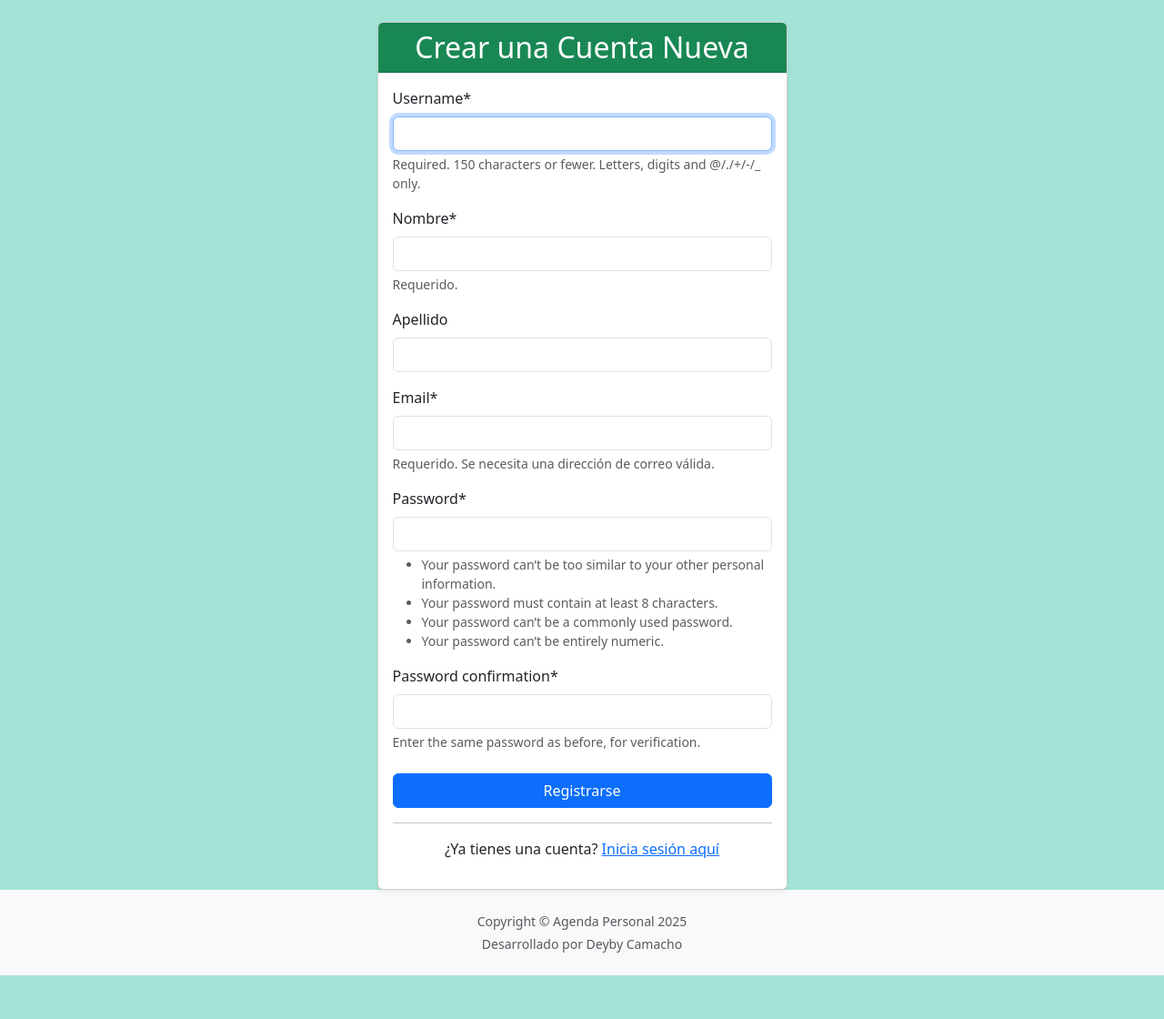
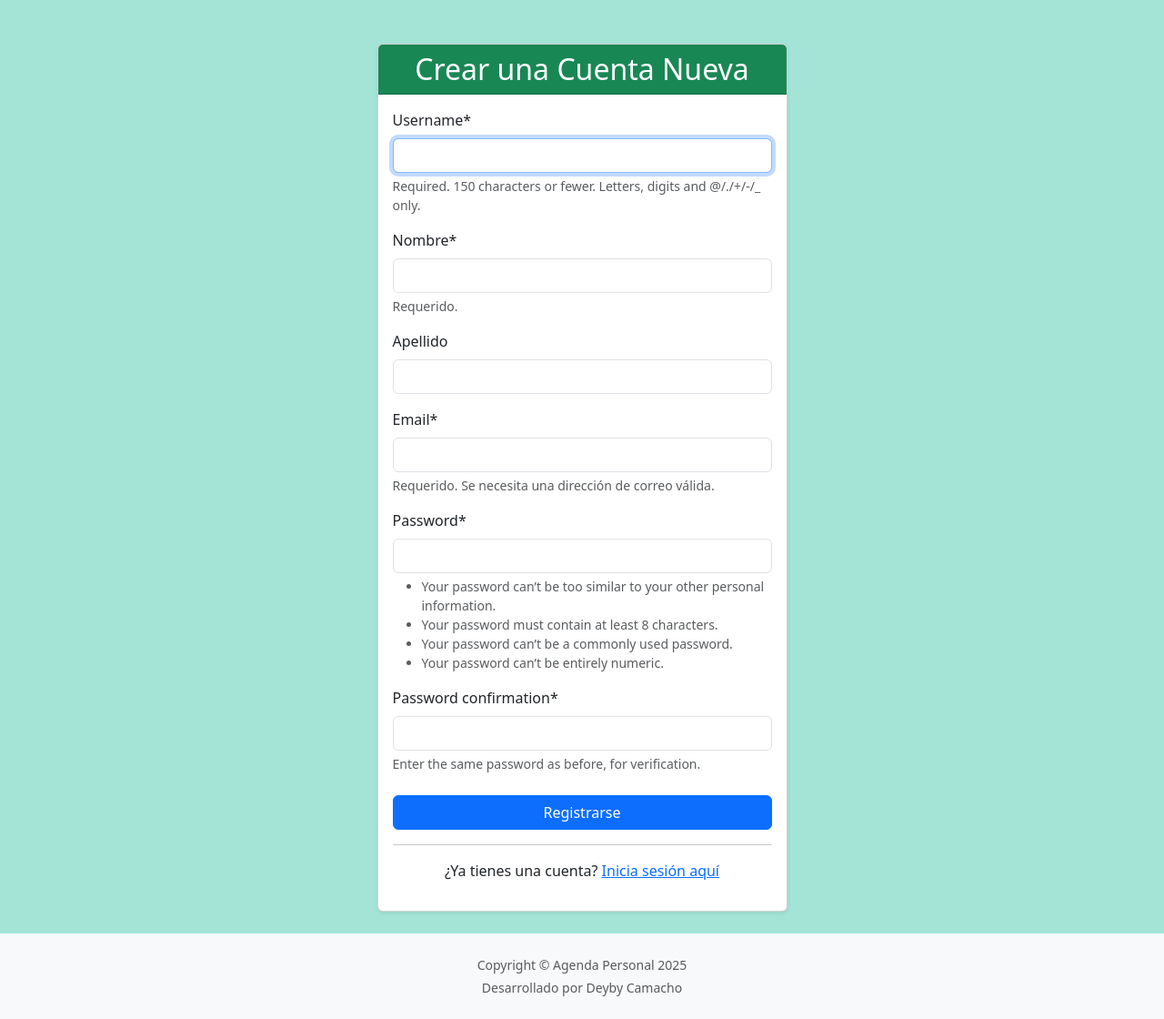
Before and after one commit to deyby01/agenda_personal, a Django app: page /agenda/registro/ in a window 1280 px wide. Shown: the part 56-1176 px from the top of the page at 91% size. Before the commit the page ends 1128 px from the top, so only its background shows below. Run offline with Django 5.2, Linux system fonts and the light colour scheme; some libraries are stand-ins or nearby versions.

```diff
--- a/tareas/templates/tareas/detalle_proyecto.html
+++ b/tareas/templates/tareas/detalle_proyecto.html
@@ -58,7 +58,7 @@
                 </div>
             </div>
             {# Aquí podríamos listar tareas asociadas si las tuviéramos #}
-            {# {% if tareas_del_proyecto %}
+            {% if tareas_del_proyecto %}
                 <hr>
                 <h5 class="card-subtitle my-3 text-muted">Tareas Asociadas:</h5>
                 <ul>
@@ -66,7 +66,7 @@
                         <li><a href="{% url 'detalle_tarea_url' tarea.id %}">{{ tarea.titulo }}</a> - {% if tarea.completada %}Completada{% else %}Pendiente{% endif %}</li>
                     {% endfor %}
                 </ul>
-            {% endif %} #}
+            {% endif %}
         </div>
         <div class="card-footer bg-light text-end">
             <a href="{% url 'lista_de_proyectos_url' %}" class="btn btn-outline-secondary me-2">Volver a Proyectos</a>
--- a/tareas/urls.py
+++ b/tareas/urls.py
@@ -1,6 +1,6 @@
-from django.urls import path  # path nos permite definir patrones de URL
-from . import views          # Importamos el módulo views.py de nuestra app tareas
-from .views import VistaRegistro  # Importamos la vista de registro de usuarios
+from django.urls import path
+from . import views
+from .views import VistaRegistro
 
 
 urlpatterns = [
--- a/templates/base.html
+++ b/templates/base.html
@@ -16,7 +16,7 @@
     <link rel="stylesheet" href="{% static 'css/custom_style.css' %}">
 
 </head>
-<body>
+<body class="d-flex flex-column min-vh-100">
     <nav class="navbar navbar-expand-lg navbar-dark bg-dark fixed-top">
         <div class="container-fluid">
             <a class="navbar-brand" href="{% url 'mi_semana_actual_url' %}">Mi Agenda Personal</a>
@@ -110,7 +110,7 @@
         </div>
     </nav>
 
-    <main class="container mt-4">
+    <main class="container mt-4 my-4">
         {# --- INICIO DE LA SECCIÓN DE MENSAJES --- #}
         {% if messages %}
             {% for message in messages %}
@@ -129,7 +129,7 @@
         {% block content %} {% endblock content %}
     </main>
 
-    <footer class="py-4 bg-light mt-auto text-center">
+    <footer class="py-4 bg-light mt-auto text-center ">
         {# Añadido text-center para esta opción #}
         <div class="container-fluid px-4">
             <div class="small">
```
Also changed, not shown: tareas/views.py (+6 -8 lines).
